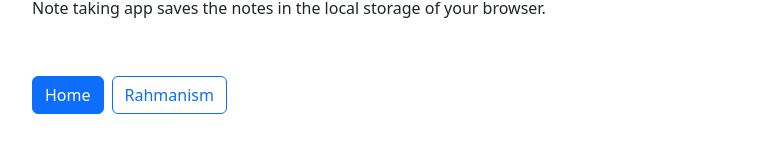
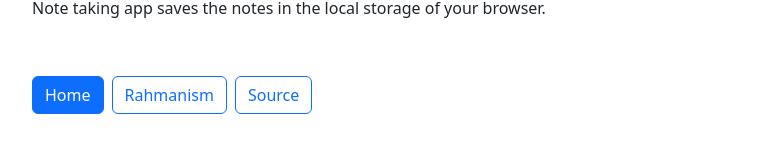
Before and after one commit to Rahmanism/Notes, a React (Create React App) app: page /notes/about in a window 1280 px wide. Shown: the part 164-316 px from the top of the page, without its empty margins (50-825 px from the left). Built offline with nearby package versions, Linux system fonts and the light colour scheme.

Commit message:
Add link to source in the about page

```diff
--- a/src/screen/About.js
+++ b/src/screen/About.js
@@ -29,6 +29,9 @@ export function About() {
         <Link to="https://rahmanism.github.io">
           <Button variant="outline-primary">Rahmanism</Button>
         </Link>
+        <Link to="https://github.com/Rahmanism/Notes">
+          <Button variant="outline-primary">Source</Button>
+        </Link>
       </Stack>
     </>
   )
```
